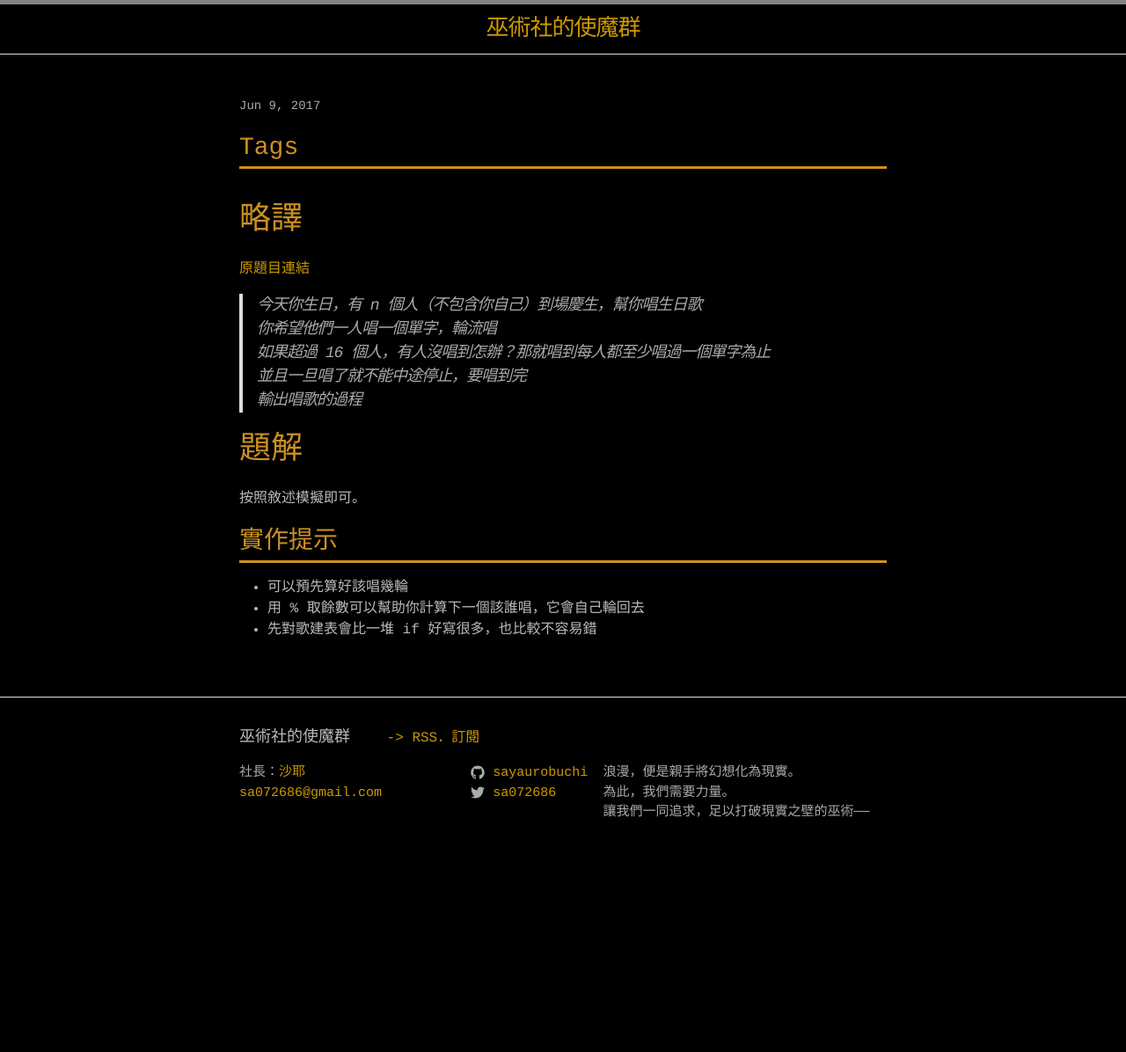
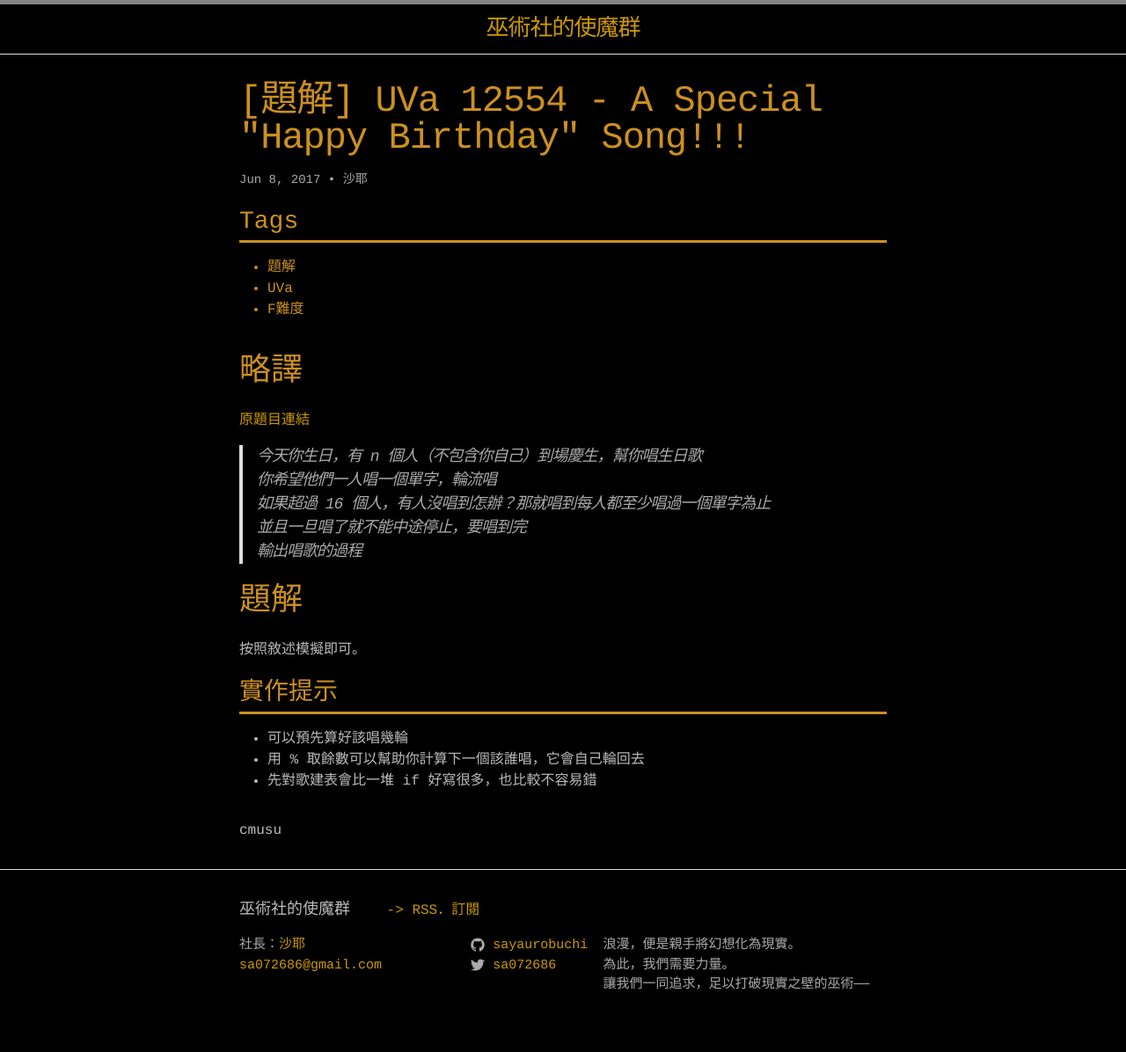
Before and after one commit to SayaUrobuchi/cmusu, a Jekyll site: the page built from _posts/2017-06-09-UVa_12554.md, in a window 1280 px wide. Shown: the whole page at 88% size. Built offline with Jekyll 4.4.1, drawn with Linux system fonts in a browser that asks for light colours; our own code applies the rules of GitHub Pages for plain Markdown files; comment, search, counter and statistics services are not loaded; before the commit the page ends 1000 px from its top, so only the background shows below that.

Commit message:
fix broken post

```diff
--- a/_posts/2017-06-09-UVa_12554.md
+++ b/_posts/2017-06-09-UVa_12554.md
@@ -1,6 +1,6 @@
 ---
 layout: post
-title: "[題解] UVa 12554 - A Special "Happy Birthday" Song!!!"
+title: "[題解] UVa 12554 - A Special \"Happy Birthday\" Song!!!"
 date: '2017-06-09T01:07:00.000+09:00'
 author: 沙耶
 tags:
```
